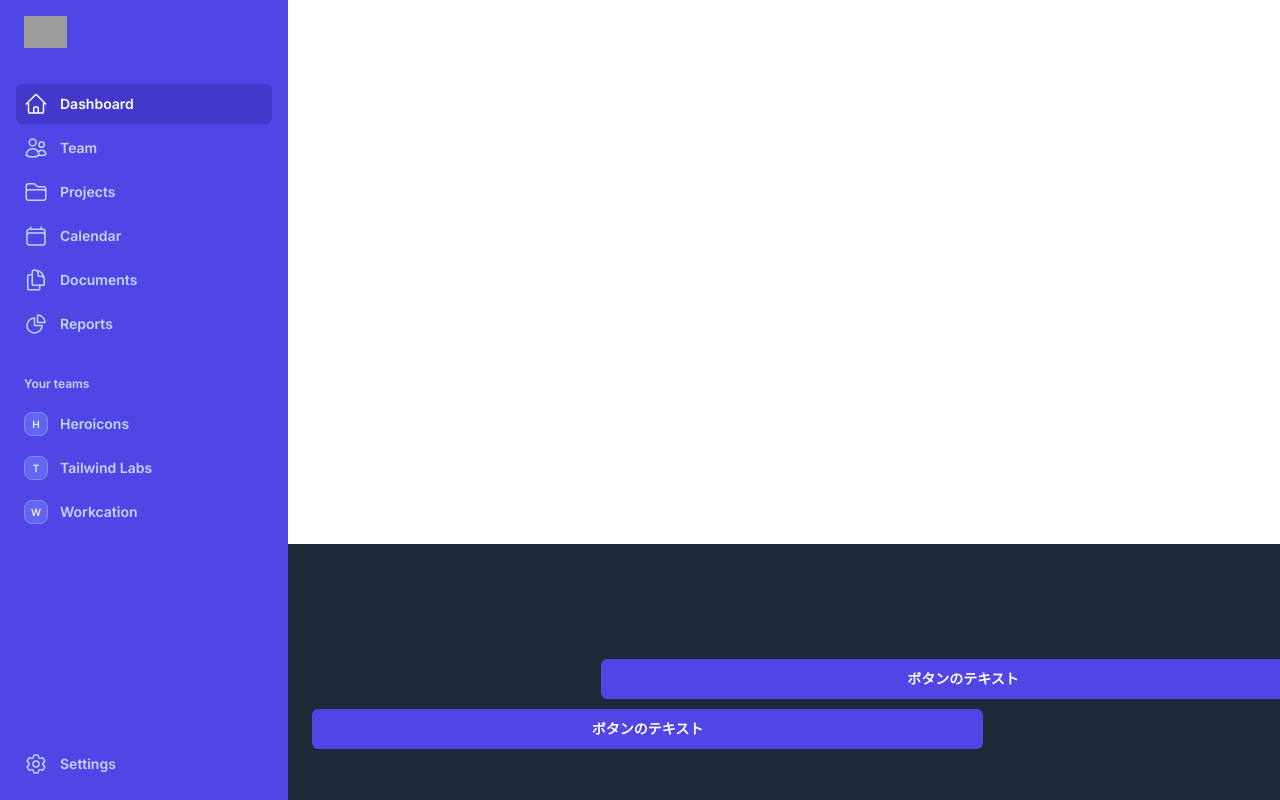
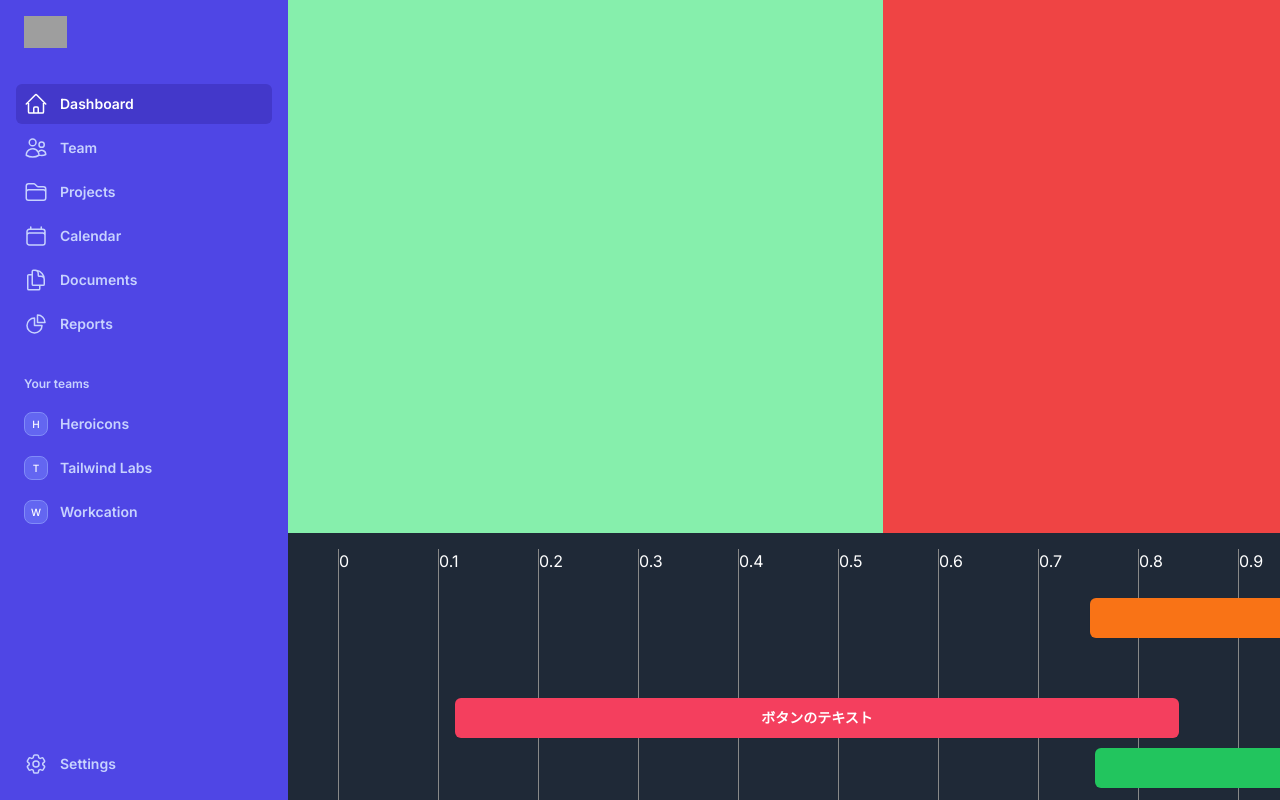
Before and after one commit to tosaken1116/plesio-ui-docs, a Next.js app: page /editor in a window 1280 px wide. Built offline with nearby package versions, Linux system fonts and the light colour scheme; grey boxes are pictures that could not be loaded.

Commit message:
タイムラインの見た目改良、gridを使ったエディタレイアウト

```diff
--- a/src/app/editor/(components)/Footer/Clip.tsx
+++ b/src/app/editor/(components)/Footer/Clip.tsx
@@ -1,15 +1,19 @@
 import React from 'react';
 
-const Clip: React.FC = ({ x, y }: { y: number }) => {
+const Clip: React.FC = ({ x, y, color = '#0ea5e9' }) => {
   const width = Math.floor(Math.random() * 1500) + 150;
+
+
   return (
     <span
-      className={`rounded-md bg-indigo-600 px-3.5 py-2.5 text-sm font-semibold text-white shadow-sm hover:bg-indigo-500 focus-visible:outline focus-visible:outline-2 focus-visible:outline-offset-2 focus-visible:outline-indigo-600 `}
+      className="rounded-md bg-indigo-600 px-3.5 py-2.5 text-sm font-semibold text-white shadow-sm hover:bg-indigo-500 focus-visible:outline focus-visible:outline-2 focus-visible:outline-offset-2 focus-visible:outline-indigo-600 }"
       style={{
         position: 'absolute',
         width: `${width}px`,
         left: `${x}px`,
         top: `${y + 15}px`,
+        userSelect: 'none',
+        backgroundColor: color,
       }}
     >
       ボタンのテキスト
--- a/src/app/editor/(components)/Footer/Footer.tsx
+++ b/src/app/editor/(components)/Footer/Footer.tsx
@@ -2,13 +2,44 @@ import React from 'react';
 
 import Clip from './Clip';
 
+const colors = {
+  orange: '#f97316',
+  green: '#22c55e',
+  red: '#f43f5e',
+};
+
 const Footer = () => (
-  <footer className="py-4 bg-gray-800 text-white text-center flex flex-col items-start gap-1 p-5 relative overflow-x-scroll h-64">
-    <Clip y={0} x={Math.floor(Math.random() * 1500)} />
-    <Clip y={50} x={Math.floor(Math.random() * 1500)} />
-    <Clip y={100} x={Math.floor(Math.random() * 1500)} />
-    <Clip y={150} x={Math.floor(Math.random() * 1500)} />
-    <Clip y={200} x={Math.floor(Math.random() * 1500)} />
+  <footer className="py-4 bg-gray-800 text-white text-center flex flex-col items-start gap-1 p-5 relative overflow-x-scroll h-96">
+    {Array.from({ length: 50 }, (_, i) => (
+      <div
+        key={i}
+        style={{
+          position: 'absolute',
+          left: `${i * 100 + 50}px`,
+          userSelect: 'none',
+          borderLeft: '1px solid #888888',
+          height: '100%',
+        }}
+      >
+        {i / 10}
+      </div>
+    ))}
+
+    {Array.from({ length: 5 }, (_, i) => (
+      <div key={i}>
+        <Clip
+          y={i * 50 + 50}
+          x={Math.floor(Math.random() * 1500)}
+          color={
+            colors[
+              Object.keys(colors)[
+                Math.floor(Math.random() * Object.keys(colors).length)
+              ]
+            ]
+          }
+        />
+      </div>
+    ))}
   </footer>
 );
 
--- a/src/app/editor/(components)/Main/Main.tsx
+++ b/src/app/editor/(components)/Main/Main.tsx
@@ -1,9 +1,7 @@
 import React from 'react';
 
 const Main = () => (
-  <main className="py-10 bg-white flex-grow">
-    <div className="px-4 sm:px-6 lg:px-8">{/* Your content */}</div>
-  </main>
+
 );
 
 export default Main;
--- a/src/app/editor/page.tsx
+++ b/src/app/editor/page.tsx
@@ -1,7 +1,6 @@
 import React from 'react';
 
 import Footer from './(components)/Footer/Footer';
-import Main from './(components)/Main/main';
 import Sidebar from './(components)/Sidebar/Sidebar';
 
 const Editor = (): React.JSX.Element => (
@@ -11,11 +10,17 @@ const Editor = (): React.JSX.Element => (
 
     <div className="lg:pl-72 h-screen flex flex-col">
       {/* メイン */}
-      <Main />
-
+      <div className="grid grid-cols-5 h-screen">
+        <main className="col-span-3 py-10 bg-green-300">
+          <div className="px-4 sm:px-6 lg:px-8">{/* Your content */}</div>
+        </main>
+        <div className="col-span-2 bg-red-500" />
+      </div>
       {/* フッター */}
       <Footer />
     </div>
+
+    {/* 右サイドバー */}
   </div>
 );
 
```
